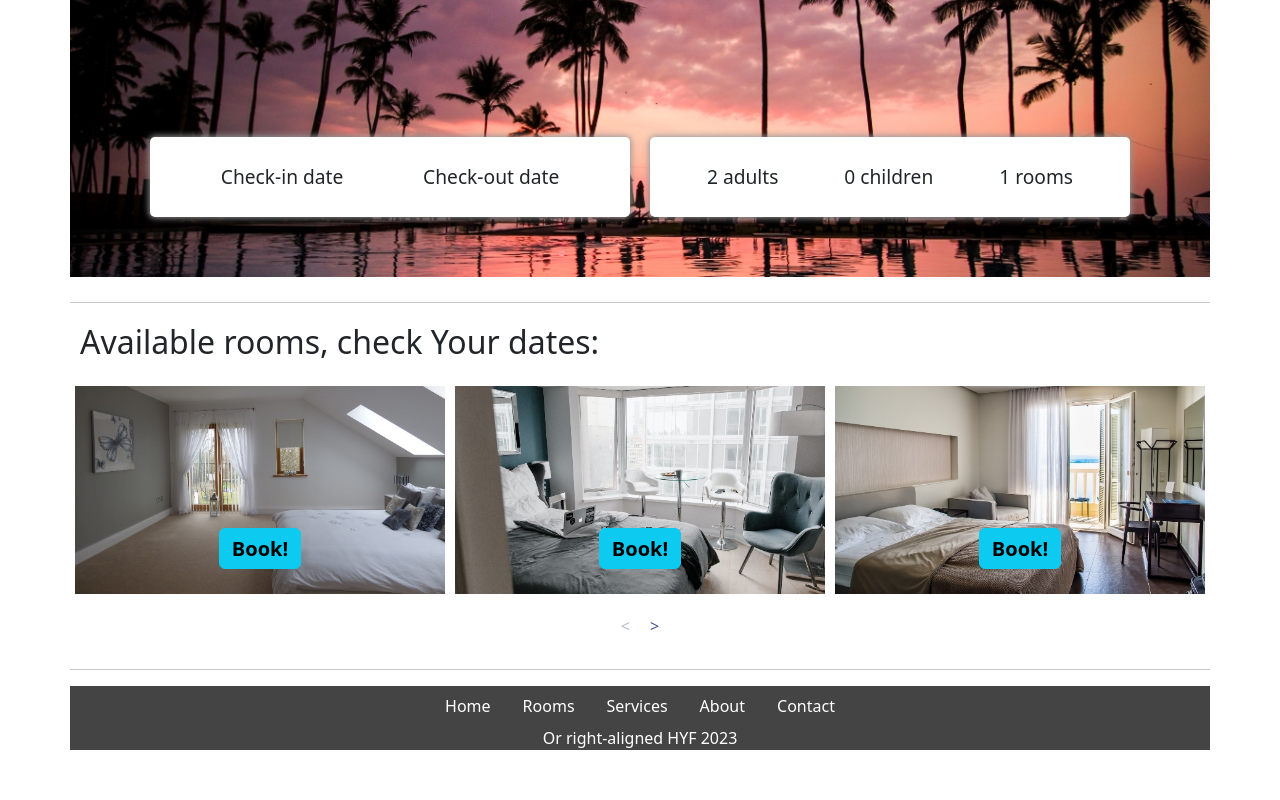
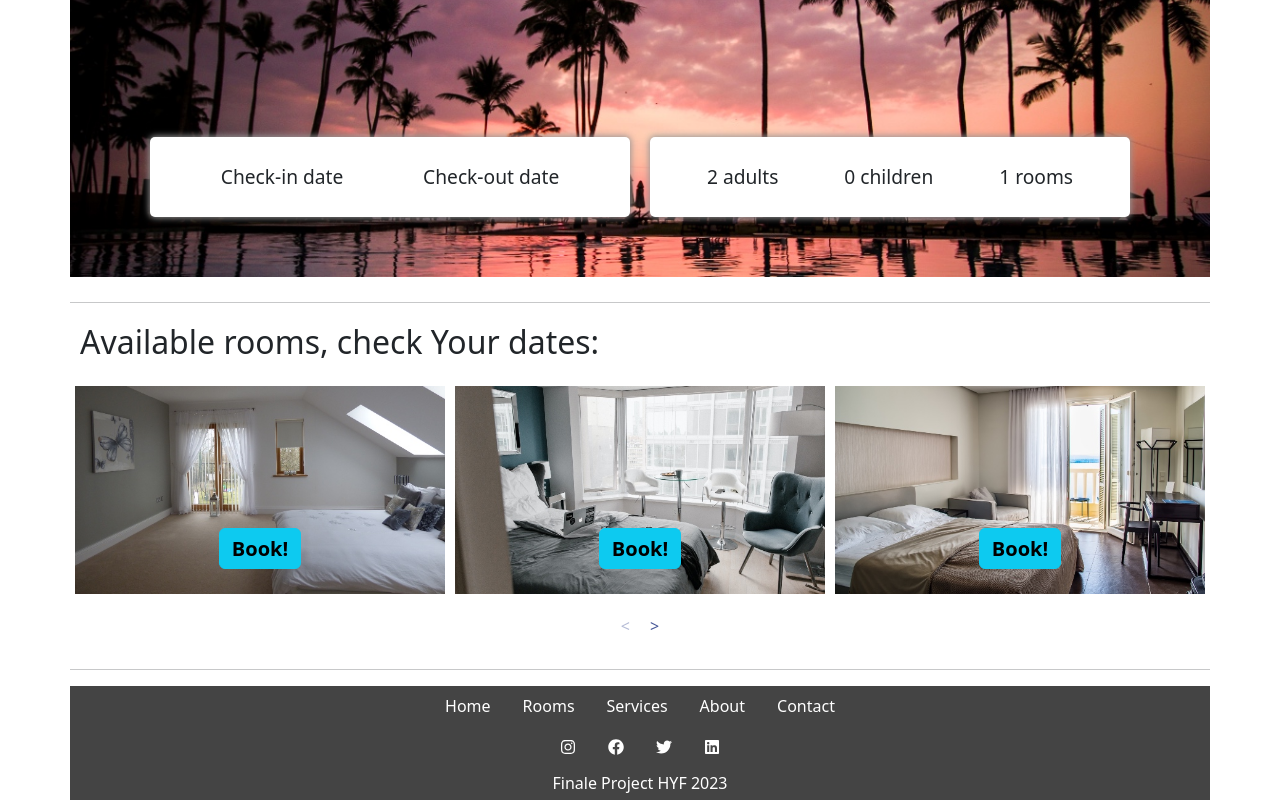
Before and after one commit to ValentynGenkin/Graduation_project_hotel_app, a React app in the folder client/: page / in a window 1280 px wide. Shown: the part 246-1046 px from the top of the page. Before the commit the page ends 996 px from the top, so only its background shows below. Built offline with nearby package versions, Linux system fonts and the light colour scheme.

Commit message:
changed footer class names

```diff
--- a/client/src/components/CSS/Footer.css
+++ b/client/src/components/CSS/Footer.css
@@ -1,21 +1,39 @@
-.footer {
+.client-footer {
   justify-content: center;
+  flex-direction: column;
 }
-.footer a {
+.client-footer a {
   color: white;
 }
 
-.footer-container p {
+.client-footer-container p {
   color: white;
   margin: 0 !important;
 }
 
-.footer a:hover {
+.client-footer a:hover {
   color: rgb(142, 142, 142);
   font-weight: bold;
 }
 
-.footer-container {
+.client-footer-container {
   background-color: rgb(68, 68, 68);
   height: 100%;
 }
+
+.footer-paragraph {
+  text-align: center;
+  padding: 5px;
+}
+
+.client-footer-links {
+  justify-content: center;
+  display: flex;
+  flex-wrap: wrap;
+}
+
+.client-footer-social-media {
+  justify-content: center;
+  display: flex;
+  flex-wrap: wrap;
+}
--- a/client/src/components/Footer.jsx
+++ b/client/src/components/Footer.jsx
@@ -1,14 +1,16 @@
 import Nav from "react-bootstrap/Nav";
 import React from "react";
 import { Link } from "react-router-dom";
+import { FaFacebook, FaInstagram, FaTwitter, FaLinkedin } from "react-icons/fa";
 
 import "./CSS/Footer.css";
 import { Container } from "react-bootstrap";
 
 const Footer = () => {
   return (
-    <Container className="footer-container">
-      <Nav className=" footer" activeKey="/home">
+    <Container className="client-footer-container">
+      <Nav className="client-footer" activeKey="/home">
+        <div className="client-footer-links">
           <Nav.Item>
             <Nav.Link as={Link} to={"/"}>
               Home
@@ -34,8 +36,24 @@ const Footer = () => {
               Contact
             </Nav.Link>
           </Nav.Item>
+        </div>
+        <div className="client-footer-social-media">
+          <Nav.Link as={Link} to="https://www.instagram.com">
+            <FaInstagram className="icon-footer" />
+          </Nav.Link>
+          <Nav.Link as={Link} to="https://www.facebook.com">
+            <FaFacebook className="icon-footer" />
+          </Nav.Link>
+          <Nav.Link as={Link} to="https://twitter.com/home">
+            <FaTwitter className="icon-footer" />
+          </Nav.Link>
+          <Nav.Link as={Link} to="https://www.linkedin.com">
+            <FaLinkedin className="icon-footer" />
+          </Nav.Link>
+        </div>
       </Nav>
-      <p className="text-center mt-4 mb-4">Or right-aligned HYF 2023</p>
+
+      <p className="footer-paragraph">Finale Project HYF 2023</p>
     </Container>
   );
 };
```
Lines whose indentation alone changed are shown as unchanged.
